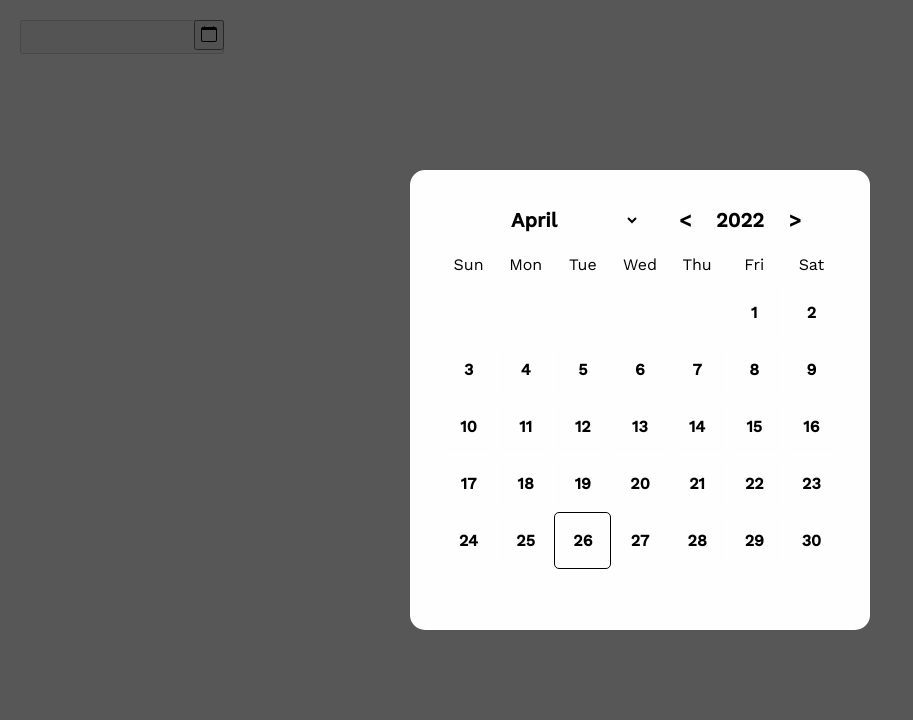
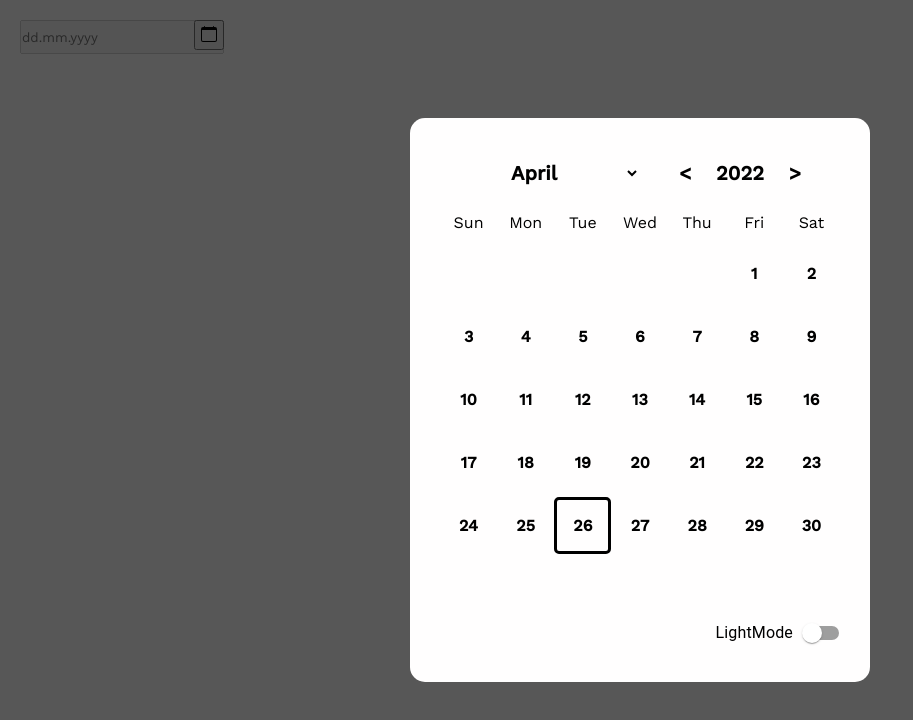
Before and after one commit to davidkachor/date-picker, a React (Create React App) app: page / in a window 1280 px wide. Both pictures are taken after a click on the button 209 px from the left and 35 px from the top of the page. Shown: the top 720 px of the page, without its empty margins (0-913 px from the left). Built offline with nearby package versions, Linux system fonts and the light colour scheme.

Commit message:
Added light/dark mode switcher using context, updated CalendarDateSection.jsx and Calendar.jsx, added opportunity to output data from Calendar to CalendarInput

```diff
--- a/package.json
+++ b/package.json
@@ -3,6 +3,9 @@
   "version": "0.1.0",
   "private": true,
   "dependencies": {
+    "@emotion/react": "^11.9.0",
+    "@emotion/styled": "^11.8.1",
+    "@mui/material": "^5.6.3",
     "@testing-library/jest-dom": "^5.16.4",
     "@testing-library/react": "^13.1.1",
     "@testing-library/user-event": "^13.5.0",
--- a/src/components/Calendar/Calendar.jsx
+++ b/src/components/Calendar/Calendar.jsx
@@ -1,33 +1,52 @@
+import React, { useContext, useEffect, useState } from 'react'
 import Modal from '../UI/Modal'
 import Select from '../UI/Select'
 import YearSwitcher from './YearSwitcher/YearSwitcher'
-import React, { useEffect, useState } from 'react'
 import { monthsList, createArrayOfDays } from '../../helpers/calendar-data'
 import CalendarDateSection from './CalendarDateSection/CalendarDateSection'
+import { Switch, FormControlLabel } from '@mui/material'
+import ThemeContext from '../../context/theme-context'
 
 function Calendar(props) {
 	const currentDate = new Date()
-	const [dateToRender, setDateToRender] = useState(
-		`${currentDate.getFullYear()}-${currentDate.getMonth() + 1}`
-	)
-	const [month, setMonth] = useState(currentDate.getMonth() + 1)
-	const [year, setYear] = useState(currentDate.getFullYear())
+	const themeCtx = useContext(ThemeContext)
+
 	const [daysArr, setDaysArr] = useState(
 		createArrayOfDays(
 			`${currentDate.getFullYear()}-${currentDate.getMonth() + 1}`
 		)
 	)
 
-	useEffect(() => {
-		setDateToRender(`${year}-${month}`)
-	}, [year, month])
+	const [selectedMonth, setSelectedMonth] = useState(currentDate.getMonth() + 1)
+	const [selectedYear, setYear] = useState(currentDate.getFullYear())
+	const [selectedDay, setSelectedDay] = useState([])
 
 	useEffect(() => {
-		setDaysArr(createArrayOfDays(dateToRender))
-	}, [dateToRender])
+		if (selectedDay.length > 0) {
+			let outputValue = `${
+				+selectedDay[0] < 10 ? '0' + selectedDay[0] : selectedDay[0]
+			}.${
+				+selectedMonth < 10 ? '0' + selectedMonth : selectedMonth
+			}.${selectedYear}`
+
+			if (selectedDay.length === 2) {
+				outputValue += `-${
+					+selectedDay[1] < 10 ? '0' + selectedDay[1] : selectedDay[1]
+				}.${
+					+selectedMonth < 10 ? '0' + selectedMonth : selectedMonth
+				}.${selectedYear}`
+			}
+			props.onSelect(outputValue)
+		} else props.onSelect('')
+	}, [selectedDay])
+
+	useEffect(() => {
+		setDaysArr(createArrayOfDays(`${selectedYear}-${selectedMonth}`))
+		setSelectedDay([])
+	}, [selectedYear, selectedMonth])
 
 	const changeMonthHandler = month => {
-		setMonth(month)
+		setSelectedMonth(month)
 	}
 	const changeYearHandler = type => {
 		switch (type || '') {
@@ -40,6 +59,23 @@ function Calendar(props) {
 		}
 	}
 
+	const changeThemeHandler = () => {
+		if (themeCtx.theme === 'Light') {
+			themeCtx.onChangeThemeToDark()
+		} else themeCtx.onChangeThemeToLight()
+	}
+
+	const clickDayHandler = type => {
+		if (type === 'add') {
+			return day =>
+				setSelectedDay(prev =>
+					prev.length < 2 ? [...prev, day].sort((a, b) => a - b) : [day]
+				)
+		} else if (type === 'remove') {
+			return day => setSelectedDay(prev => prev.filter(e => e !== day))
+		}
+	}
+
 	return (
 		<Modal onClose={props.onClose}>
 			<div className="calendar">
@@ -48,9 +84,12 @@ function Calendar(props) {
 						onChange={changeMonthHandler}
 						className="month-switcher"
 						optionList={monthsList}
-						defaultOption={month}
+						defaultOption={selectedMonth}
 					/>
-					<YearSwitcher onClick={changeYearHandler} currentYear={year} />
+					<YearSwitcher
+						onClick={changeYearHandler}
+						currentYear={selectedYear}
+					/>
 				</div>
 				<div className="calendar-container">
 					<div className="calendar-day">Sun</div>
@@ -64,14 +103,27 @@ function Calendar(props) {
 						if (e) {
 							return (
 								<CalendarDateSection
+									selectingPosition={
+										selectedDay.length === 1 && selectedDay.includes(e)
+											? 'SINGLE_SELECTED'
+											: selectedDay.length === 2 && e === selectedDay[0]
+											? 'SELECTED_ROW_START'
+											: selectedDay.length === 2 && e === selectedDay[1]
+											? 'SELECTED_ROW_END'
+											: selectedDay.length === 2 &&
+											  e > selectedDay[0] &&
+											  e < selectedDay[1]
+											? 'SELECTED_ROW_MIDDLE'
+											: 'IS_NOT_SELECTED'
+									}
+									isToday={
+										e === currentDate.getDate() &&
+										selectedMonth === new Date().getMonth() + 1 &&
+										selectedYear === new Date().getFullYear()
+									}
+									onClick={clickDayHandler}
+									value={e}
 									key={i}
-									className={
-										e === currentDate.getDate() &&
-										month === new Date().getMonth() + 1 &&
-										year === new Date().getFullYear()
-											? 'calendar-date__today'
-											: ''
-									}
 								>
 									{e}
 								</CalendarDateSection>
@@ -85,6 +137,11 @@ function Calendar(props) {
 						}
 					})}
 				</div>
+				<FormControlLabel
+					control={<Switch onChange={changeThemeHandler} />}
+					label={themeCtx.theme + 'Mode'}
+					labelPlacement={'start'}
+				/>
 			</div>
 		</Modal>
 	)
--- a/src/components/Calendar/CalendarDateSection/CalendarDateSection.jsx
+++ b/src/components/Calendar/CalendarDateSection/CalendarDateSection.jsx
@@ -1,23 +1,56 @@
 import { useEffect, useState } from 'react'
 
 function CalendarDateSection(props) {
-	const [classNames, setClassNames] = useState(['calendar-date'])
+	const [classNames, setClassNames] = useState(
+		props.isToday
+			? ['calendar-date', 'calendar-date__today']
+			: ['calendar-date']
+	)
+	const [isClicked, setIsClicked] = useState(false)
+
+	useEffect(() => {
+		switch (props.selectingPosition) {
+			default:
+				setClassNames(
+					props.isToday
+						? ['calendar-date', 'calendar-date__today']
+						: ['calendar-date']
+				)
+				break
+			case 'SINGLE_SELECTED':
+				setClassNames(props.isToday
+					? ['calendar-date', 'calendar-date__today', 'calendar-date__single-selected']
+					: ['calendar-date', 'calendar-date__single-selected'])
+				break
+			case 'SELECTED_ROW_START':
+				setClassNames(props.isToday
+					? ['calendar-date', 'calendar-date__today', 'calendar-multiple-selected__start']
+					: ['calendar-date', 'calendar-multiple-selected__start'])
+				break
+			case 'SELECTED_ROW_MIDDLE':
+				setClassNames(props.isToday
+					? ['calendar-date', 'calendar-date__today', 'calendar-multiple-selected__middle']
+					: ['calendar-date', 'calendar-multiple-selected__middle'])
+				break
+			case 'SELECTED_ROW_END':
+				setClassNames(props.isToday
+					? ['calendar-date', 'calendar-date__today', 'calendar-multiple-selected__end']
+					: ['calendar-date', 'calendar-multiple-selected__end'])
+		}
+	}, [props.selectingPosition, isClicked, props.isToday])
 
 	const clickHandler = () => {
-		setClassNames(prev =>
-			prev.length === 1
-				? [...prev, 'calendar-date__selected']
-				: prev.filter(e => e !== 'calendar-date__selected')
-		)
+		if (!isClicked) {
+			props.onClick('add')(props.value)
+			setIsClicked(true)
+		} else {
+			props.onClick('remove')(props.value)
+			setIsClicked(false)
+		}
 	}
 
-	useEffect(() => {}, [])
-
 	return (
-		<div
-			onClick={clickHandler}
-			className={classNames.join(' ') + ' ' + props.className}
-		>
+		<div onClick={clickHandler} className={classNames.join(' ') + ' '}>
 			{props.children}
 		</div>
 	)
--- a/src/components/UI/CalendarInput.jsx
+++ b/src/components/UI/CalendarInput.jsx
@@ -3,14 +3,21 @@ import Calendar from '../Calendar/Calendar'
 
 function CalendarInput() {
 	const [calendarIsOpen, setCalendarIsOpen] = useState(false)
+	const [enteredValue, setEnteredValue] = useState('')
 
 	const clickHandler = () => setCalendarIsOpen(prev => !prev)
+	const selectHandler = value => setEnteredValue(value)
 
 	return (
 		<React.Fragment>
-			<label className='input-calendar'>
-				<input  type="text" disabled={true} />
-				<button className='input-calendar-btn' onClick={clickHandler}>
+			<label className="input-calendar">
+				<input
+					value={enteredValue}
+					placeholder={'dd.mm.yyyy'}
+					type="text"
+					disabled={true}
+				/>
+				<button className="input-calendar-btn" onClick={clickHandler}>
 					<svg
 						xmlns="http://www.w3.org/2000/svg"
 						width="16"
@@ -23,7 +30,7 @@ function CalendarInput() {
 					</svg>
 				</button>
 			</label>
-			{calendarIsOpen && <Calendar onClose={clickHandler} />}
+			{calendarIsOpen && <Calendar onSelect={selectHandler} onClose={clickHandler} />}
 		</React.Fragment>
 	)
 }
--- a/src/components/UI/Modal.jsx
+++ b/src/components/UI/Modal.jsx
@@ -1,14 +1,24 @@
 import ReactDOM from 'react-dom'
+import ThemeContext from '../../context/theme-context'
+import {useContext, useEffect, useState} from "react";
 
 function Modal(props) {
+	const themeCtx = useContext(ThemeContext)
+	const [id, setId] = useState('lightTheme')
 	const clickHandler = event => {
 		if (event.target.classList.contains('modal')) {
 			props.onClose()
 		}
 	}
+	useEffect(() => {
+		if (themeCtx.theme === 'Light') {
+			setId('lightTheme')
+		} else setId('darkTheme')
+	}, [themeCtx.theme])
+
 
 	return ReactDOM.createPortal(
-		<div onClick={clickHandler} className="modal">
+		<div onClick={clickHandler} id={id} className="modal">
 			{props.children}
 		</div>,
 		document.getElementById('modal-root')
--- a/src/context/theme-context.js
+++ b/src/context/theme-context.js
@@ -1,19 +1,19 @@
 import React, { useState, useEffect } from 'react'
 
 const ThemeContext = React.createContext({
-	theme: 'light',
+	theme: 'Light',
 	onChangeThemeToLight: () => {},
 	onChangeThemeToDark: () => {},
 })
 
 export const ThemeCtxProvider = props => {
-	const [theme, setTheme] = useState('light')
+	const [theme, setTheme] = useState('Light')
 
 	useEffect(() => {
 		const settledTheme = localStorage.getItem('THEME_OF_INTERFACE')
 		if (settledTheme) {
 			setTheme(settledTheme)
-		} else setTheme('light')
+		} else setTheme('Light')
 	}, [])
 
 	useEffect(() => {
@@ -21,10 +21,10 @@ export const ThemeCtxProvider = props => {
 	}, [theme])
 
 	const setLightTheme = () => {
-		setTheme('light')
+		setTheme('Light')
 	}
 	const setDarkTheme = () => {
-		setTheme('dark')
+		setTheme('Dark')
 	}
 
 	return (
--- a/src/index.scss
+++ b/src/index.scss
@@ -5,7 +5,8 @@
 	margin: 0;
 	font-family: 'Work Sans', sans-serif;
 }
-html, body {
+html,
+body {
 	height: 100%;
 }
 
@@ -47,7 +48,7 @@ html, body {
 
 .calendar {
 	width: 400px;
-  height: 400px;
+	min-height: 400px;
 	background-color: #fffefe;
 	border-radius: 15px;
 	display: flex;
@@ -109,25 +110,90 @@ font-weight: bolder;
 .calendar-date {
 	text-align: center;
 	font-weight: bold;
-  height: 55px;
+	height: 51px;
 	display: flex;
 	justify-content: center;
 	align-items: center;
 	cursor: pointer;
-  border: solid white 1px;
 	border-radius: 5px;
+	margin: 3px 0;
+	border: solid transparent 3px;
 
 	&:hover {
 		background-color: rgb(238, 244, 255);
 	}
 }
 .calendar-date__empty {
-  height: 55px;
+	border: solid transparent 3px;
+	height: 51px;
 }
 .calendar-date__today {
 	border-color: black;
 }
-.calendar-date__selected {
+.calendar-date__single-selected {
 	border-radius: 50%;
-  background-color: #aeffeb !important;
 }
+.calendar-multiple-selected__start {
+	border-radius: 50% 0 0 50%;
+}
+.calendar-multiple-selected__middle {
+	border-radius: 0;
+}
+.calendar-multiple-selected__end {
+	border-radius: 0 50% 50% 0;
+}
+
+#lightTheme {
+	.calendar {
+		background-color: #fffefe;
+	}
+	.calendar-date__single-selected {
+		background-color: #26ffc3 !important;
+	}
+	.calendar-multiple-selected__start {
+		background-color: #26ffc3 !important;
+	}
+	.calendar-multiple-selected__middle {
+		background-color: #26ffc3 !important;
+	}
+	.calendar-multiple-selected__end {
+		background-color: #26ffc3 !important;
+	}
+}
+
+#darkTheme {
+	.calendar {
+		background-color: rgb(20 21 42);
+		color: white;
+	}
+	.month-switcher {
+		color: white;
+
+		option {
+			background-color: rgb(20 21 42);
+		}
+	}
+
+	.switch-btn {
+		color: white;
+	}
+
+	.calendar-date:hover {
+		background-color: rgb(32 34 66);
+	}
+	.calendar-date__today {
+		border-color: white;
+	}
+	.calendar-date__single-selected {
+		background-color: #112fd5 !important;
+	}
+	.calendar-multiple-selected__start {
+		background-color: #112fd5 !important;
+	}
+	.calendar-multiple-selected__middle {
+		background-color: #112fd5 !important;
+	}
+	.calendar-multiple-selected__end {
+		background-color: #112fd5 !important;
+	}
+}
```
Also changed, not shown: 1 other file (tests, documents, lock files or other folders). Lines whose indentation alone changed are shown as unchanged.
